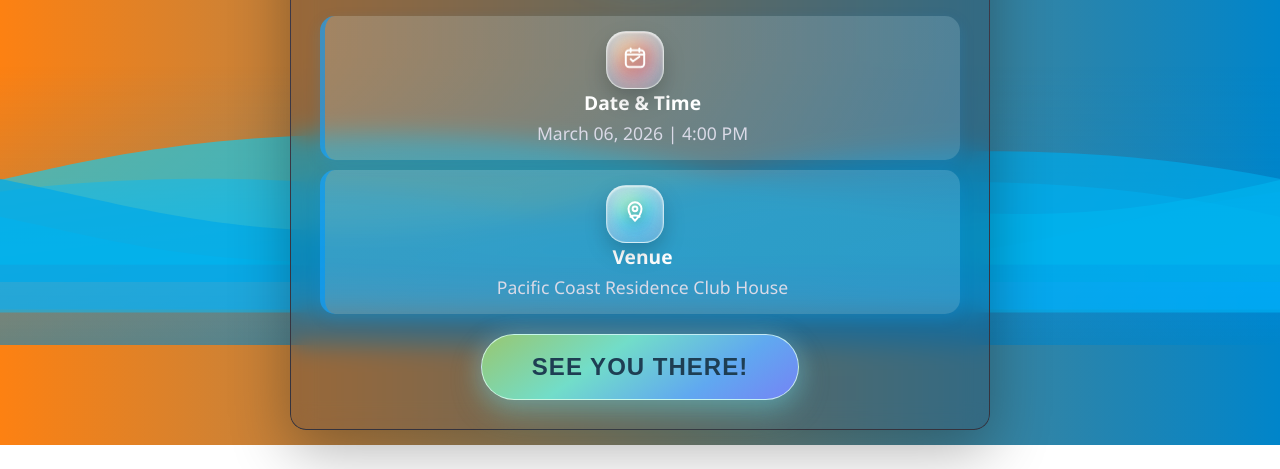
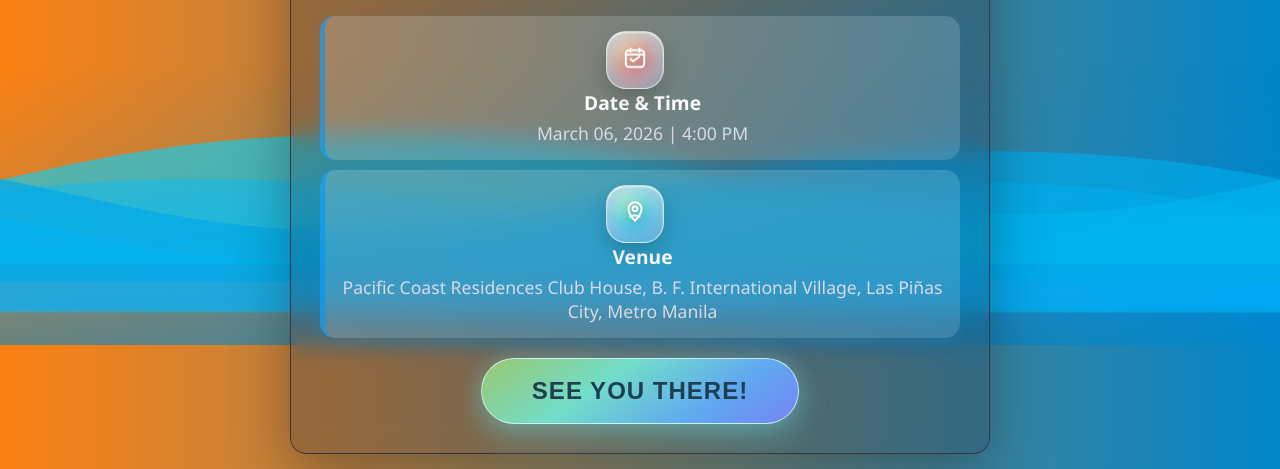
Before and after one commit to JohnMirvinSarte/Andres-Pool-Party, a plain HTML site: page index.html in a window 1280 px wide. Shown: the part 455-924 px from the top of the page. Before the commit the page ends 900 px from the top, so only its background shows below. Drawn offline with Linux system fonts and the light colour scheme.

```diff
--- a/index.html
+++ b/index.html
@@ -1014,7 +1014,7 @@
                         </svg>
                     </div>
                     <span class="detail-label">Venue</span>
-                    <span class="detail-text">Pacific Coast Residence Club House</span>
+                    <span class="detail-text">Pacific Coast Residences Club House, B. F. International Village, Las Piñas City, Metro Manila</span>
                 </div>
             </div>
 
```
